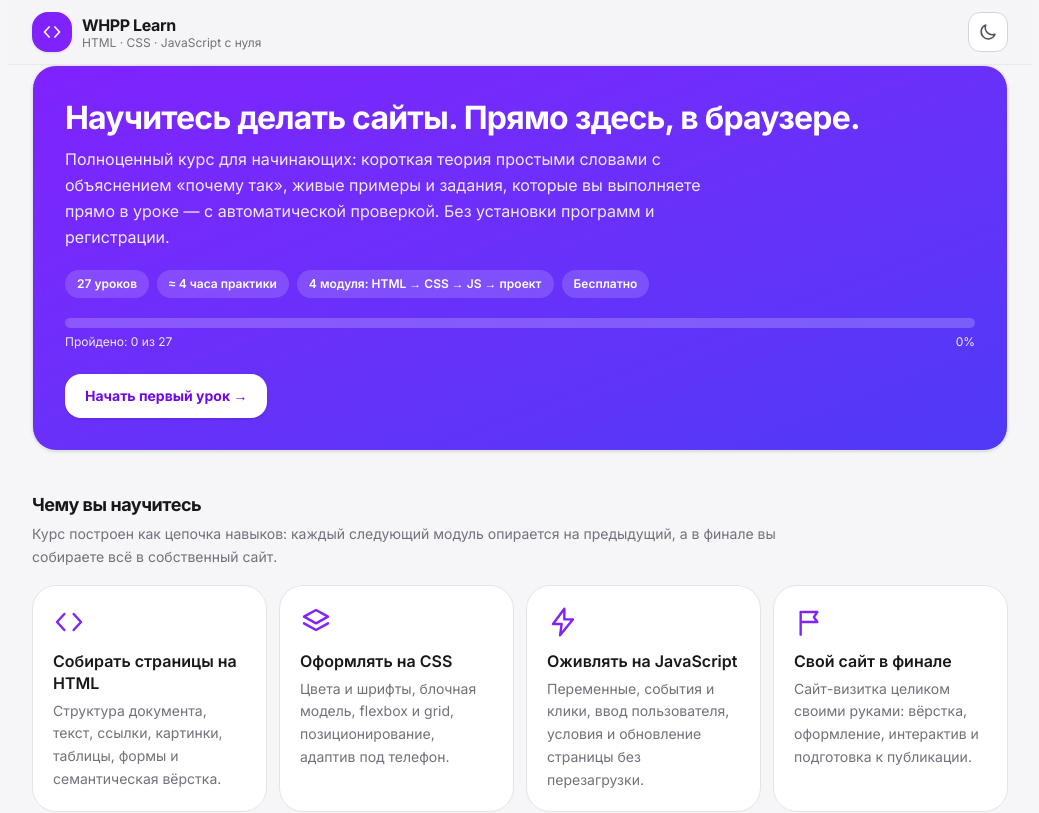
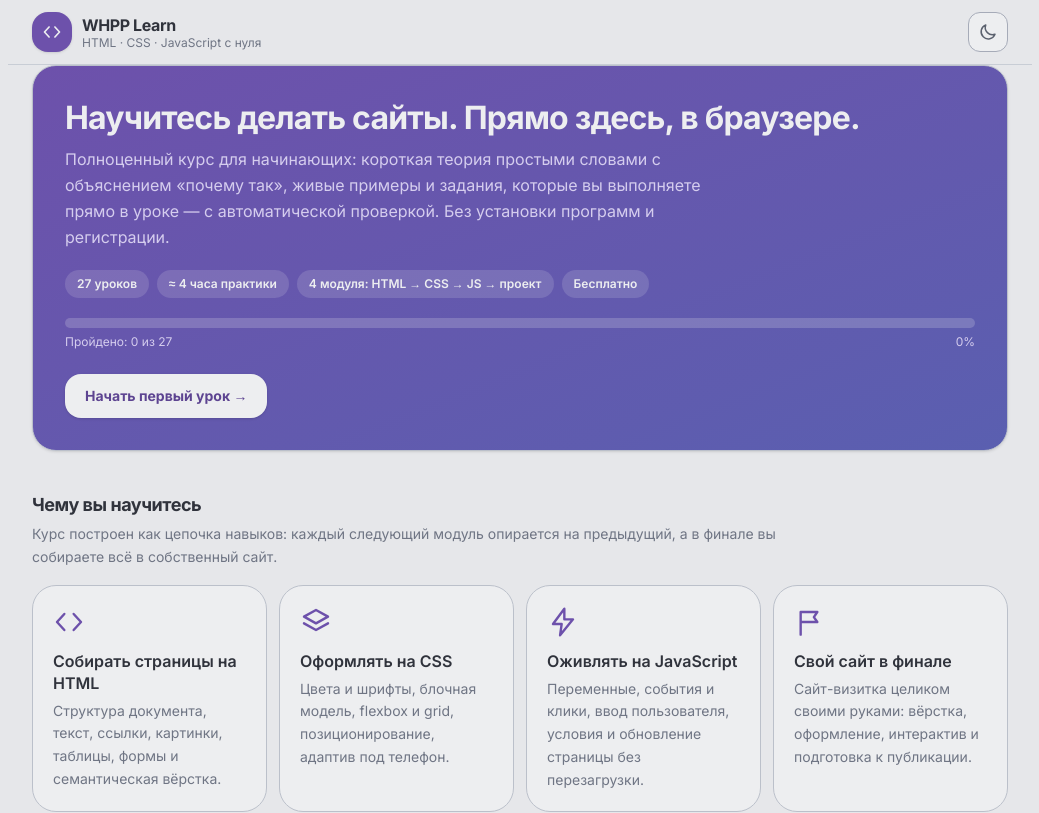
Before and after one commit to hustlerwhpp/learn, a Next.js app: page / in a window 1280 px wide. Shown: the top 813 px of the page, without its empty margins (120-1159 px from the left). Built offline with nearby package versions, Linux system fonts and the light colour scheme.

Commit message:
design: средняя тема — палитра сжата к середине, мягкие фоны вместо белого/чёрного

```diff
--- a/src/app/globals.css
+++ b/src/app/globals.css
@@ -2,8 +2,84 @@
 
 @custom-variant dark (&:where(.dark, .dark *));
 
+/*
+  «Средняя» тема (запрошена пользователем 23.10.2026): чистые светлая
+  (#f6f6f8 + белый) и тёмная (#09090b + #f4f4f5) темы выжигали глаза
+  максимальным контрастом. Решение — сжать палитру к середине:
+  все оттенки zinc/violet и служебных цветов переопределены ниже в
+  более узком, мягком диапазоне. Компоненты не трогаем: Tailwind v4
+  строит утилиты от этих CSS-переменных, поэтому перекрашивается
+  весь интерфейс разом, в обеих темах.
+  - «Светлая» тема: мягкий серый фон #e6e7ea, карточки #edeef0
+    вместо белого, текст — тёмно-серый вместо чёрного.
+  - «Тёмная» тема: сумеречный серый фон #202329 вместо чёрного,
+    панели и текст подняты к середине шкалы.
+  Если захочется темнее/светлее — крутить в первую очередь zinc-950
+  (самый тёмный) и white/zinc-50 (самые светлые): остальная шкала
+  подтянута между ними.
+*/
 :root {
   color-scheme: light;
+
+  --color-white: #edeef0;
+  --color-black: #1d1f24;
+
+  --color-zinc-50: #d9dce1;
+  --color-zinc-100: #ccd0d7;
+  --color-zinc-200: #bbc0ca;
+  --color-zinc-300: #a6abb8;
+  --color-zinc-400: #8d93a2;
+  --color-zinc-500: #6f7584;
+  --color-zinc-600: #5c626f;
+  --color-zinc-700: #4b505b;
+  --color-zinc-800: #3c404a;
+  --color-zinc-900: #30333c;
+  --color-zinc-950: #24262d;
+
+  --color-violet-50: #e2ddf0;
+  --color-violet-100: #d5cdee;
+  --color-violet-200: #bfb2e2;
+  --color-violet-300: #a893d6;
+  --color-violet-400: #9278c9;
+  --color-violet-500: #7f63bc;
+  --color-violet-600: #6d51ab;
+  --color-violet-700: #5d4491;
+  --color-violet-800: #463361;
+  --color-violet-900: #3a2f52;
+  --color-violet-950: #2c2740;
+
+  --color-emerald-50: #d8e8dd;
+  --color-emerald-100: #c9dfd0;
+  --color-emerald-200: #a9cbb2;
+  --color-emerald-400: #5da271;
+  --color-emerald-500: #4c8f60;
+  --color-emerald-600: #3f7d52;
+  --color-emerald-800: #2f4a38;
+  --color-emerald-900: #283e30;
+  --color-emerald-950: #1f2f24;
+
+  --color-amber-50: #ece5d3;
+  --color-amber-100: #e6dcc2;
+  --color-amber-200: #d9c48f;
+  --color-amber-400: #c39a3f;
+  --color-amber-500: #b3852f;
+  --color-amber-900: #4a3d20;
+  --color-amber-950: #332b14;
+
+  --color-rose-50: #eedede;
+  --color-rose-200: #dcb3b3;
+  --color-rose-400: #c05f66;
+  --color-rose-500: #b04a51;
+  --color-rose-800: #57282c;
+  --color-rose-900: #472326;
+  --color-rose-950: #382022;
+
+  --color-red-400: #c05a5a;
+  --color-red-600: #b23b3b;
+
+  --color-indigo-50: #dfe0ee;
+  --color-indigo-600: #5a5fb0;
+  --color-indigo-950: #262840;
 }
 
 .dark {
@@ -11,24 +87,24 @@
 }
 
 body {
-  background-color: #f6f6f8;
-  color: #18181b;
+  background-color: #e6e7ea;
+  color: #22242a;
   font-family: ui-sans-serif, system-ui, -apple-system, BlinkMacSystemFont, "Segoe UI", Roboto, "Helvetica Neue", Arial, sans-serif;
   min-height: 100vh;
 }
 
 .dark body {
-  background-color: #09090b;
-  color: #f4f4f5;
+  background-color: #202329;
+  color: #d8dbe1;
 }
 
 * {
   scrollbar-width: thin;
-  scrollbar-color: rgb(161 161 170 / 0.5) transparent;
+  scrollbar-color: rgb(141 147 162 / 0.55) transparent;
 }
 
 ::selection {
-  background-color: rgb(139 92 246 / 0.25);
+  background-color: rgb(127 99 188 / 0.28);
 }
 
 /* Лёгкий переход при смене экрана (список ↔ урок), без тяжёлой анимации. */
--- a/src/app/page.tsx
+++ b/src/app/page.tsx
@@ -216,7 +216,7 @@ export default function HomePage() {
 
   return (
     <div className="mx-auto flex min-h-screen w-full max-w-5xl flex-col px-4 sm:px-6">
-      <header className="sticky top-0 z-30 -mx-4 border-b border-zinc-200/70 bg-[#f6f6f8]/90 px-4 backdrop-blur sm:-mx-6 sm:px-6 dark:border-zinc-800/70 dark:bg-[#09090b]/90">
+      <header className="sticky top-0 z-30 -mx-4 border-b border-zinc-200/70 bg-[#e6e7ea]/90 px-4 backdrop-blur sm:-mx-6 sm:px-6 dark:border-zinc-800/70 dark:bg-[#202329]/90">
         <div className="flex items-center gap-3 py-3">
           <button type="button" onClick={closeLesson} className="flex items-center gap-2.5 text-left" aria-label="WHPP Learn — на главную">
             <span className="flex h-10 w-10 items-center justify-center rounded-2xl bg-violet-600 text-white shadow-sm">
```
